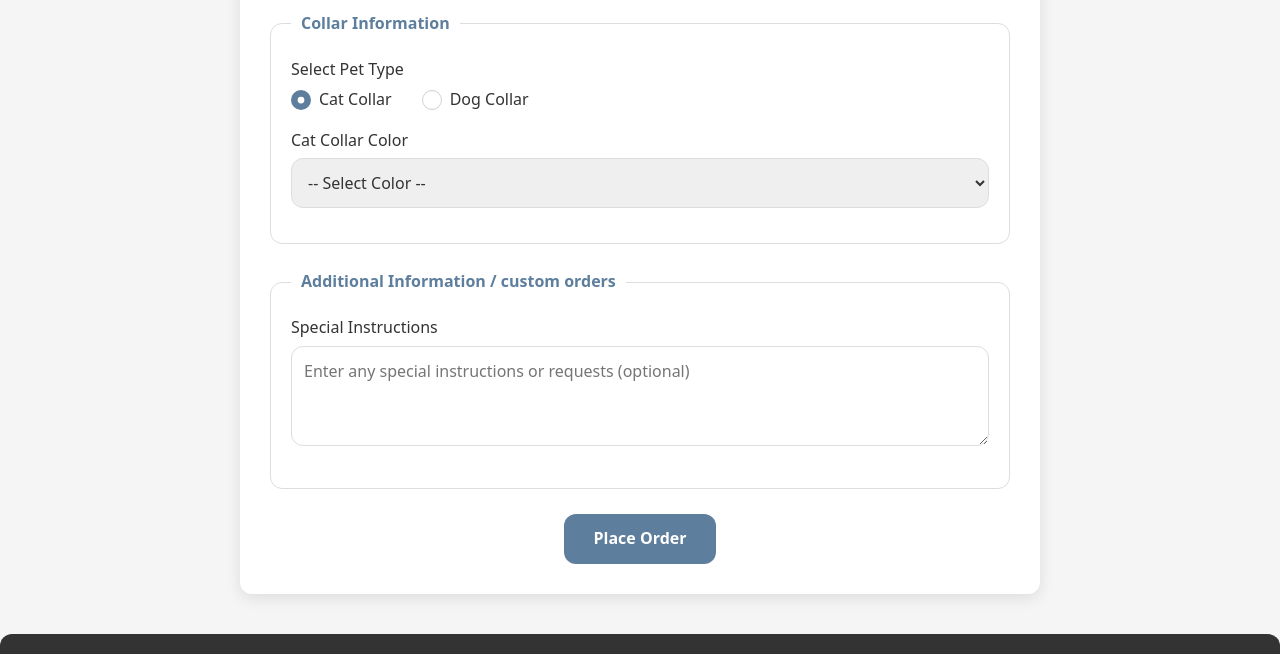
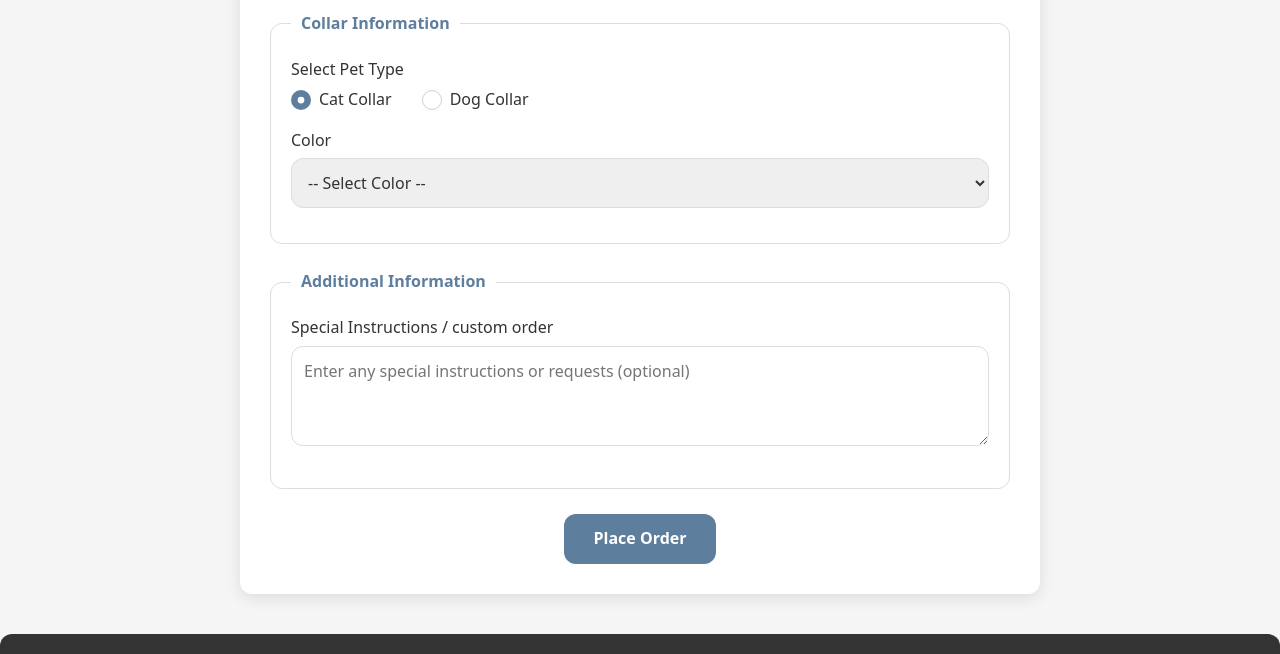
Before and after one commit to philliproach/collars, a plain HTML site: page order/index.html in a window 1280 px wide. Shown: the part 980-1634 px from the top of the page. Drawn offline with Linux system fonts and the light colour scheme.

Commit message:
Update index.html

```diff
--- a/order/index.html
+++ b/order/index.html
@@ -420,36 +420,39 @@
                     </div>
                 </div>
                 <div class="fs-field conditional-field cat-field" id="cat-color-field">
-                    <label class="fs-label" for="cat-collar-color">Cat Collar Color</label>
+                    <label class="fs-label" for="cat-collar-color">Color</label>
                     <select class="fs-select" id="cat-collar-color" name="cat-collar-color">
                         <option value="">-- Select Color --</option>
                         <option value="blue">Blue</option>
                         <option value="red">Red</option>
+                        <option value="other">Other</option>
                     </select>
                 </div>
                 <div class="fs-field conditional-field dog-field" id="dog-color-field">
-                    <label class="fs-label" for="dog-collar-color">Dog Collar Color</label>
+                    <label class="fs-label" for="dog-collar-color">Color</label>
                     <select class="fs-select" id="dog-collar-color" name="dog-collar-color" disabled>
                         <option value="">-- Select Color --</option>
                         <option value="blue">Blue</option>
                         <option value="red">Red</option>
+                        <option value="other">Other</option>
                     </select>
                 </div>
                 <div class="fs-field conditional-field dog-field" id="dog-size-field">
-                    <label class="fs-label" for="dog-collar-size">Dog Collar Size</label>
+                    <label class="fs-label" for="dog-collar-size">Size</label>
                     <select class="fs-select" id="dog-collar-size" name="dog-collar-size" disabled>
                         <option value="">-- Select Size --</option>
                         <option value="small">Small</option>
                         <option value="medium">Medium</option>
                         <option value="large">Large</option>
                         <option value="extra-large">Extra Large</option>
+                        <option value="other">Other</option>
                     </select>
                 </div>
             </fieldset>
             <fieldset>
-                <legend>Additional Information / custom orders</legend>
+                <legend>Additional Information</legend>
                 <div class="fs-field">
-                    <label class="fs-label" for="special-instructions">Special Instructions</label>
+                    <label class="fs-label" for="special-instructions">Special Instructions / custom order</label>
                     <textarea
                         class="fs-textarea"
                         id="special-instructions"
```
